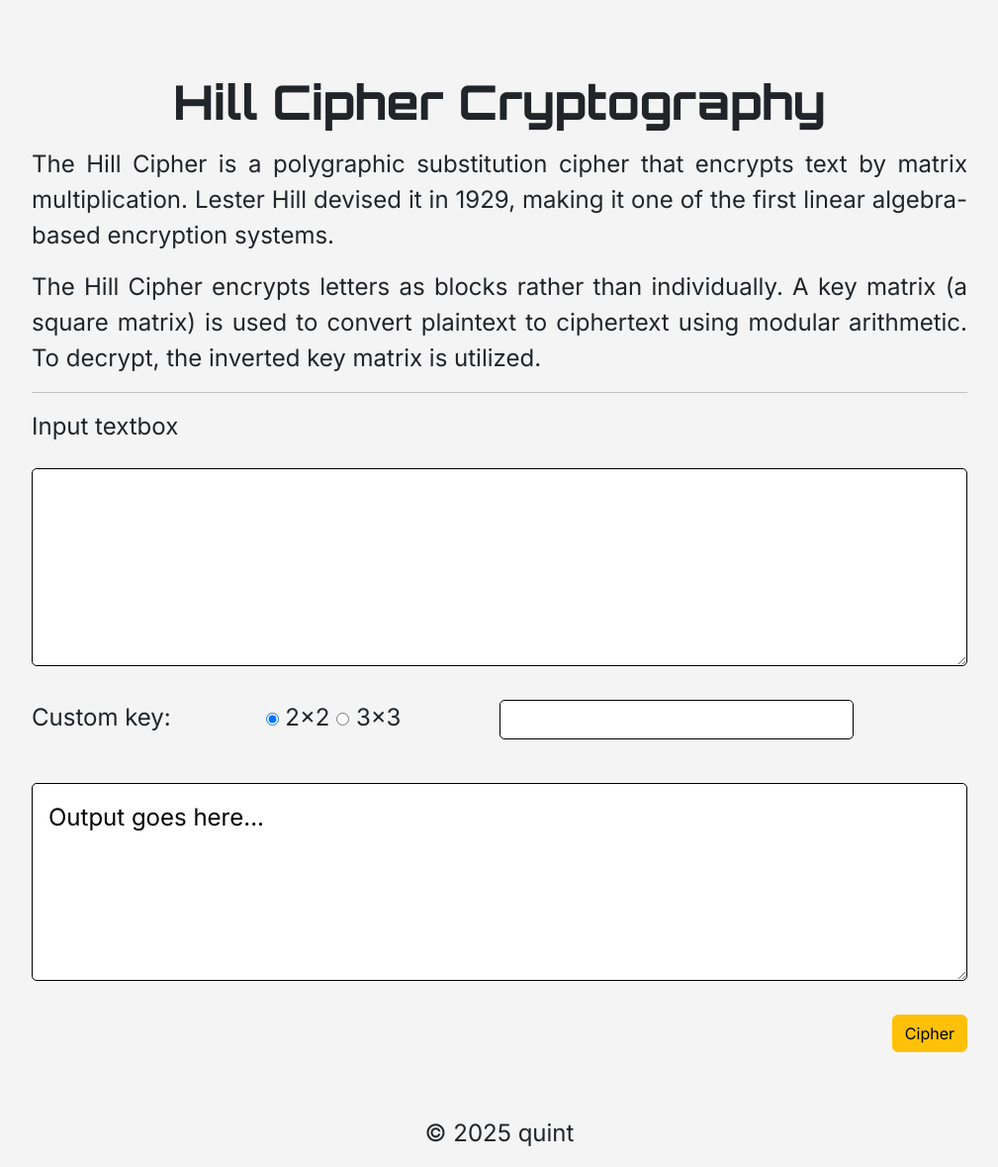
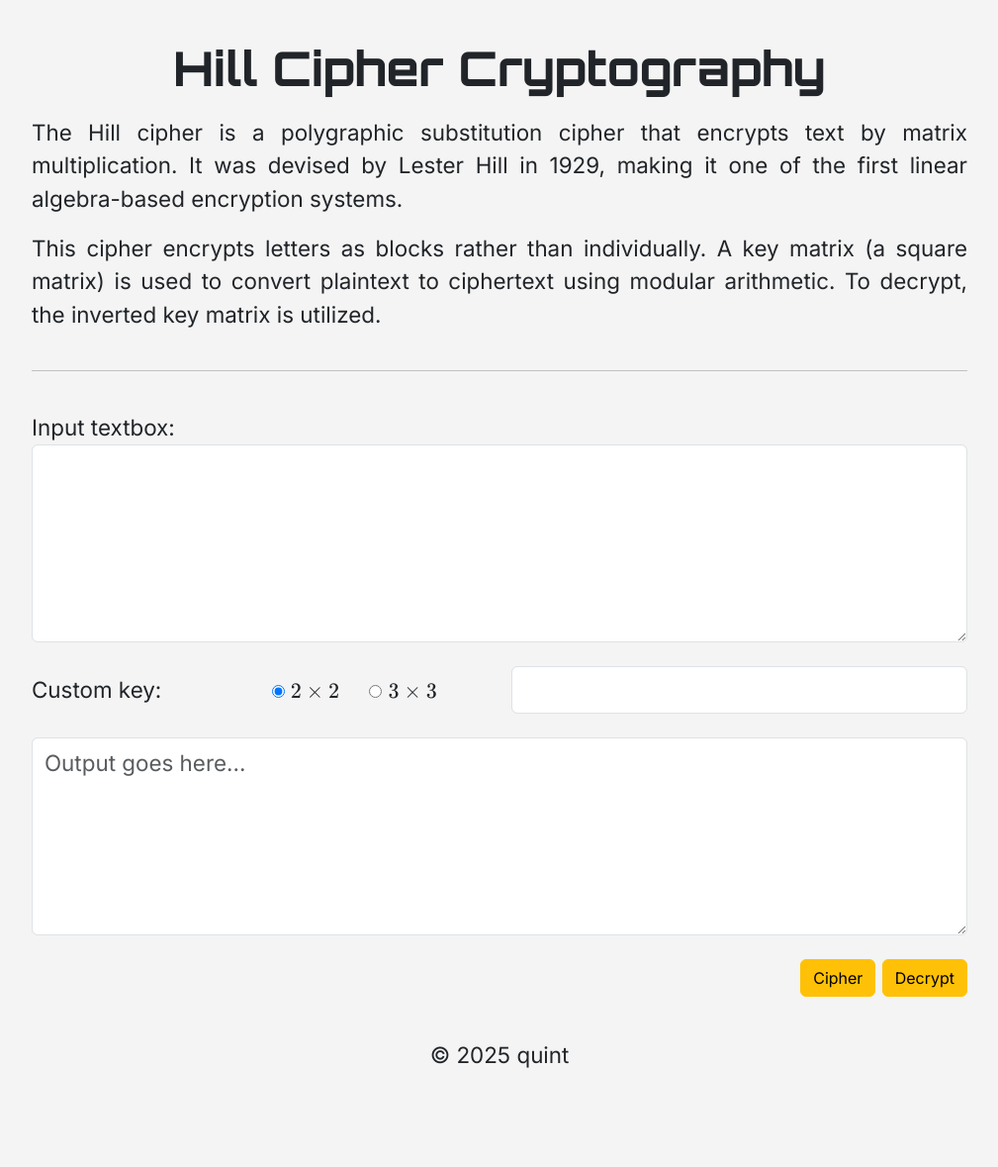
Before and after one commit to pyquint/fieldsecure, a Flask app: page /hill-cipher in a window 1280 px wide. Shown: the part 120-1299 px from the top of the page at 99% size, without its empty margins (135-1144 px from the left). After the commit the page ends 1199 px from the top, so only its background shows below. Run offline with Flask 3, Linux system fonts and the light colour scheme.

Commit message:
hill cipher page improvements, initial work on rsa

```diff
--- a/app/__init__.py
+++ b/app/__init__.py
@@ -26,5 +26,6 @@ def create_app(config_class=Config):
     app.register_blueprint(main_bp)
 
     app.jinja_env.globals.update(zip=zip)
+    app.jinja_env.globals.update(len=len)
 
     return app
--- a/app/hill_cipher/routes.py
+++ b/app/hill_cipher/routes.py
@@ -1,17 +1,12 @@
-import re
+from math import isqrt
 
 import numpy as np
-from flask import jsonify, render_template, request, session
+import sympy as sp
+from flask import Response, jsonify, render_template, request, session
 
+import app.mathutils as mu
+import app.types as at
 from app.hill_cipher import bp
-from app.mathutils import (
-    column_vector,
-    index_c,
-    is_invertible,
-    np_to_latex,
-    square_matrix_from_str,
-    str_from_ndarray,
-)
 from app.types import ColumnVector, Matrix
 
 
@@ -21,50 +16,74 @@ def hill_cipher():
 
 
 @bp.route("/api/hill-cipher", methods=["GET", "POST"])
-def hill_cipher_api():
-    message: str = request.args.get("message", "").strip()
-    key: str = request.args.get("key", "").strip()
-    # k is either 2 or 3
-    k = request.args.get("k", type=int)
+def hill_cipher_api() -> Response:
+    message: str = request.args.get("message", "").strip().upper()
+    key: str = request.args.get("key", "").strip().upper()
+    keysize: int = request.args.get("keysize", type=int)
+    mode: str = request.args.get("mode", "").strip().lower()
+
+    if not key.isalpha():
+        return jsonify(message="Key must be letters only."), 400
+    elif len(key) != keysize:
+        return jsonify(message="Non-matching key and key size."), 400
+
+    keysize: int = len(key)
 
     # remove special characters
-    message = re.sub("[^a-zA-Z0-9 \n.]", "", message)
+    # message = re.sub(r"[^a-zA-Z0-9 \n.]", "", message)
+    # print(f"only letters: {message=}")
 
     # split message into k-length chunks
-    msg_chunks: list[str] = split_to_chunks(message, k)
+    msg_chunks: list[str] = split_to_chunks(message, isqrt(keysize))
     message = "".join(msg_chunks)
 
-    print(f"{message=}")
+    print(f"\n{message=}")
     print(f"{key=}")
-    print(f"{k=}")
+    print(f"{mode=}")
+    print(f"{keysize=}")
 
     print(f"{msg_chunks=}")
 
     # column vector representation of the chunks, in letters
     msg_chunk_char_vectors: list[ColumnVector[np.str_]] = [
-        column_vector(chunk) for chunk in msg_chunks
+        mu.column_vector(chunk) for chunk in msg_chunks
     ]
     print(f"{msg_chunk_char_vectors=}")
 
     # convert the letters in the chunks into alphabet indices
     msg_num_chunks: list[list[int]] = [
-        [index_c(c) for c in chunk] for chunk in msg_chunks
+        [mu.index_c(c) for c in chunk] for chunk in msg_chunks
     ]
     print(f"{msg_num_chunks=}")
 
     # column vector representation of the chunks, in indices
     msg_chunk_num_vectors: list[ColumnVector[np.int_]] = [
-        column_vector(chunk) for chunk in msg_num_chunks
+        mu.column_vector(chunk) for chunk in msg_num_chunks
     ]
     print(f"{msg_chunk_num_vectors=}")
 
-    key_matrix: Matrix[np.int_] = square_matrix_from_str(key)
+    key_matrix: Matrix[np.int_] = mu.square_matrix_from_str(key)
     print(f"{key_matrix=}")
 
-    # example non-invertible matrix: np.array([[9, 6], [12, 8]])
-    print("Is the key matrix invertible?", is_invertible(key_matrix))
-    if not is_invertible(key_matrix):
-        return jsonify(message="Key matrix is not invertible."), 500
+    if mode == "decrypt":
+        # use the inverse to decrypt
+        det = mu.det(key_matrix) % 26
+        print(f"{det=}")
+
+        modinv = sp.mod_inverse(det, 26)
+        print(f"{modinv=}")
+
+        adjugate: sp.Matrix = (
+            sp.Matrix(key_matrix).adjugate().applyfunc(lambda x: (x + 26) % 26)
+        )
+        print(f"{adjugate=}")
+
+        key_matrix = modinv * adjugate % 26
+        print(f"inverse_key_matrix={key_matrix}")
+
+    elif not mu.is_invertible(key_matrix):
+        # example non-invertible matrix: np.array([[9, 6], [12, 8]])
+        return jsonify(message="Key matrix is not invertible."), 400
 
     dot_products: list[ColumnVector[np.int_]] = [
         np.dot(key_matrix, vectors) for vectors in msg_chunk_num_vectors
@@ -76,30 +95,30 @@ def hill_cipher_api():
     ]
     print(f"{products_modulos=}")
 
-    output_chunks = [str_from_ndarray(vector) for vector in products_modulos]
+    output_chunks = [mu.str_from_ndarray(vector) for vector in products_modulos]
     print(f"{output_chunks=}")
 
-    output_chunk_char_vectors = [column_vector(chunk) for chunk in output_chunks]
+    output_chunk_char_vectors = [mu.column_vector(chunk) for chunk in output_chunks]
 
     output = "".join(output_chunks)
-    print(f"{output=}")
+    print(f"{output=}\n")
 
     response = {
-        "parameters": {"message": message, "key": key, "k": k},
-        "key_matrix": np_to_latex(key_matrix),
+        "parameters": {"message": message, "key": key, "k": keysize},
+        "key_matrix": mu.np_to_latex(key_matrix),
         "message_chunks": msg_chunks,
         "message_chunk_vectors": [
-            np_to_latex(vector) for vector in msg_chunk_char_vectors
+            mu.np_to_latex(vector) for vector in msg_chunk_char_vectors
         ],
         "message_chunk_num_vectors": [
-            np_to_latex(vector) for vector in msg_chunk_num_vectors
+            mu.np_to_latex(vector) for vector in msg_chunk_num_vectors
         ],
         "key_vector_dot_products": [
-            np_to_latex(dot_product) for dot_product in dot_products
+            mu.np_to_latex(dot_product) for dot_product in dot_products
         ],
-        "product_modulos": [np_to_latex(modulo) for modulo in products_modulos],
+        "product_modulos": [mu.np_to_latex(modulo) for modulo in products_modulos],
         "output_chunk_char_vectors": [
-            np_to_latex(vector) for vector in output_chunk_char_vectors
+            mu.np_to_latex(vector) for vector in output_chunk_char_vectors
         ],
         "output_char_chunks": output_chunks,
         "output": output,
@@ -119,7 +138,7 @@ def render_subtemplate():
 
 @bp.app_template_filter()
 def nptl(nparray: np.ndarray):
-    return np_to_latex(nparray)
+    return mu.np_to_latex(nparray)
 
 
 @bp.app_template_filter()
--- a/app/static/css/styles.scss.css
+++ b/app/static/css/styles.scss.css
@@ -9,37 +9,37 @@ input[type='number'] {
 h1 {
   font-family: 'Orbitron';
   font-weight: 800;
-  margin-top: 32px;
+  margin-top: 16px;
   margin-bottom: 16px; }
 
 h2 {
   font-family: 'Orbitron';
   font-weight: 800;
-  margin-top: 32px;
+  margin-top: 16px;
   margin-bottom: 16px; }
 
 h3 {
   font-family: 'Orbitron';
   font-weight: 800;
-  margin-top: 32px;
+  margin-top: 16px;
   margin-bottom: 16px; }
 
 h4 {
   font-family: 'Orbitron';
   font-weight: 800;
-  margin-top: 32px;
+  margin-top: 16px;
   margin-bottom: 16px; }
 
 h5 {
   font-family: 'Orbitron';
   font-weight: 800;
-  margin-top: 32px;
+  margin-top: 16px;
   margin-bottom: 16px; }
 
 h6 {
   font-family: 'Orbitron';
   font-weight: 800;
-  margin-top: 32px;
+  margin-top: 16px;
   margin-bottom: 16px; }
 
 @media (min-width: 1200px) {
@@ -61,20 +61,34 @@ textarea,
   padding: 50px;
   margin-top: 16px;
   margin-bottom: 16px;
-  text-align: center; }
+  text-align: center;
+  width: 100%;
+  max-width: 100%;
+  height: 100%;
+  max-height: 500px;
+  overflow-x: auto;
+  overflow-y: auto;
+  white-space: nowrap; }
 
 textarea {
   padding-top: 16px;
   padding-left: 16px;
   height: 200px;
-  width: 100%;
   -webkit-box-sizing: border-box;
   -moz-box-sizing: border-box;
   box-sizing: border-box; }
 
+textarea[name="message-field"],
+textarea[name="output-field"],
+input[name="message-field"],
+input[name="output-field"] {
+  width: 100%;
+  padding-top: 8px;
+  padding-bottom: 8px; }
+
 body {
-  font-family: 'Inter';
-  font-size: 24px;
+  font-family: "Inter";
+  font-size: 1.4rem;
   display: flex;
   flex-direction: column;
   background-color: #f4f4f4;
@@ -84,7 +98,7 @@ body {
 
 header {
   background-color: #0274F9;
-  margin-bottom: 32px; }
+  margin-bottom: 16px; }
 
 main {
   flex: 1; }
@@ -108,17 +122,14 @@ h2 {
 h3 {
   font-size: 32px; }
 
-label {
-  margin-bottom: 8px; }
-
 h1,
 h2 {
-  margin-top: 42px; }
+  margin-bottom: 1.2rem; }
 
 .learn-section {
+  margin-top: 5rem;
   clear: both; }
 
-label,
 button {
   margin-bottom: 1em; }
 
@@ -175,6 +186,14 @@ input[name="key-field"] {
 table th,
 td {
   border: 1px solid black;
-  font-size: 16px; }
+  font-size: 1.4rem; }
+
+hr {
+  margin-top: 2.5rem;
+  margin-bottom: 2.5rem; }
+
+.form-control {
+  font-family: "Inter";
+  font-size: 1.4rem; }
 
 /*# sourceMappingURL=styles.scss.css.map */
--- a/app/static/js/api.js
+++ b/app/static/js/api.js
@@ -1,35 +1,27 @@
 $(function () {
-    $("#hill-cipher-btn").on({
+    $("[name=output-field]").val("");
+    $("#copy-btn").hide();
+
+    $(".hill-cipher-btn").on({
         click: function () {
+            $("#key-field").removeClass("is-invalid");
             $(".learn-section").html("");
+            $("[name=output-field]").val("");
+
             const message = $("[name=message-field]").val().toUpperCase();
             const key = $("[name=key-field]").val().toUpperCase();
-            const k = $("[name=k]").val();
-            encryptWithHillCipher({ message, key, k });
-        }
-    });
+            const keysize = $("[name=keysize]:checked").val();
+            const mode = $(this).data("mode");
 
-    $("#rsa-cipher-btn").on({
-        click: function () {
-            const message = $("[name=message-field]").val().toUpperCase();
-            const key = $("[name=key-field]").val().toUpperCase();
-            console.log(message);
-            console.log(key);
-            encryptWithRSA(message, key);
-        }
-    });
-});
-
-
-function encryptWithHillCipher(params) {
             $.ajax({
                 type: "GET",
                 url: "api/hill-cipher",
-        data: params,
+                data: { message, key, keysize, mode },
                 contentType: "application/json",
 
                 success: function (response) {
-            $("[name=output-field]").text(response.output);
+                    $("[name=output-field]").val(response.output);
+                    $("#copy-btn").show();
 
                     fetch("render-subtemplate")
                         .then(response => response.text())
@@ -40,13 +32,95 @@ function encryptWithHillCipher(params) {
                         .catch(error => console.error("Error:", error));
                 },
 
-        error: function (XMLHttpRequest, textStatus, errorThrown) {
-            console.log("XMLHttpRequest: " + XMLHttpRequest + "\nStatus: " + textStatus + "\nError: " + errorThrown);
+                error: function (xhr) {
+                    let errorJSON = JSON.parse(xhr.responseText);
+                    console.log(errorJSON);
+
+                    $("#key-field").addClass("is-invalid");
+                    $("#key-error").text(errorJSON.message);
                 }
             });
         }
+    });
 
-function encryptWithRSA(message, key) {
+    var timeout;
+
+    $("#copy-btn").on({
+        click: function () {
+            const messageField = $("[name=message-field]");
+            messageField.val($("[name=output-field]").val());
+
+            messageField.removeClass("highlight");
+
+            setTimeout(function () {
+                messageField.addClass("highlight");
+            }, 60);
+
+            if (timeout) {
+                clearTimeout(timeout);
+            }
+
+            timeout = setTimeout(function () {
+                messageField.removeClass("highlight");
+            }, 1000);
+        }
+    });
+});
+
+
+$(function () {
+    $("#rsa-generate-keys-btn").on({
+        click: function () {
+            $("#prime-p").removeClass("is-invalid");
+            $("#prime-q").removeClass("is-invalid");
+
+            let p = $("#prime-p").val();
+            let q = $("#prime-q").val();
+
+            // p = (p !== null && p !== undefined) ? parseInt(p) : null;
+            // q = (q !== null && q !== undefined) ? parseInt(q) : null;
+
+            // console.log({ p, q });
+
+            $.ajax({
+                url: "/rsa_generate_keys",
+                type: "POST",
+                data: JSON.stringify({ p, q }),
+                contentType: "application/json",
+
+                success: function (response) {
+                    $("#prime-p").val(response.p);
+                    $("#prime-q").val(response.q);
+
+                    $("[name=public-key").val("(" + response.public_key[0] + ", " + response.public_key[1] + ")");
+                    $("[name=private-key").val("(" + response.private_key[0] + ", " + response.private_key[1] + ")");
+                },
+
+                error: function (xhr) {
+                    // console.log(xhr.responseText)
+                    let errorJSON = JSON.parse(xhr.responseText);
+                    // console.log(errorJSON);
+
+                    for (let key in errorJSON) {
+                        for (let error in errorJSON[key]) {
+                            // console.log("key msg: " + error);
+                            $("#prime-" + key).addClass("is-invalid");
+                            $("#error-" + key).text(errorJSON[key][error])
+                        }
+                    }
+                    window.MathJax.typeset();
+                }
+            });
+        }
+    });
+
+    $("#rsa-encrypt-btn").on({
+        click: function () {
+            const message = $("[name=message-field]").val();
+            const key = $("[name=key-field]").val();
+            console.log("message: " + message);
+            console.log(key);
+
             $.ajax({
                 type: "GET",
                 url: "/api/rsa",
@@ -59,8 +133,36 @@ function encryptWithRSA(message, key) {
                     window.MathJax.typeset();
                 },
 
-        error: function (XMLHttpRequest, textStatus, errorThrown) {
-            console.log("XMLHttpRequest: " + XMLHttpRequest + "\nStatus: " + textStatus + "\nError: " + errorThrown);
+                error: function (xhr, textStatus, errorThrown) {
+                    console.log("xhr: " + xhr + "\nStatus: " + textStatus + "\nError: " + errorThrown);
                 }
             });
         }
+    });
+
+    $("#rsa-decrypt-btn").on({
+        click: function () {
+            const message = $("[name=message-field]").val().toUpperCase();
+            const key = $("[name=key-field]").val().toUpperCase();
+            console.log(message);
+            console.log(key);
+
+            $.ajax({
+                type: "GET",
+                url: "/api/rsa",
+                data: { message: message, key: key },
+                contentType: "application/json",
+
+                success: function (response) {
+                    $("[name=output-field]").text(response.output);
+                    $(".learn-section").html(response.template);
+                    window.MathJax.typeset();
+                },
+
+                error: function (xhr, textStatus, errorThrown) {
+                    console.log("xhr: " + xhr + "\nStatus: " + textStatus + "\nError: " + errorThrown);
+                }
+            });
+        }
+    });
+});
--- a/app/static/sass/styles.scss
+++ b/app/static/sass/styles.scss
@@ -1,3 +1,7 @@
+$body-font: 'Inter';
+$body-font-size: 1.4rem;
+$hr-margin: 2.5rem;
+
 input[type='number'] {
     -moz-appearance: textfield;
     /*For FireFox*/
@@ -15,7 +19,7 @@ input[type='number'] {
     h#{$index} {
         font-family: 'Orbitron';
         font-weight: 800;
-        margin-top: 32px;
+        margin-top: 16px;
         margin-bottom: 16px;
     }
 }
@@ -37,6 +41,7 @@ textarea,
     background-color: white; // #EFF5FA;
     border: 1px solid black;
     border-radius: 5px;
+    // max-height: 100%;
 }
 
 .step {
@@ -44,22 +49,40 @@ textarea,
     margin-top: 16px;
     margin-bottom: 16px;
     text-align: center;
+
+    width: 100%;
+    max-width: 100%;
+
+    height: 100%;
+    max-height: 500px;
+
+    overflow-x: auto;
+    overflow-y: auto;
+    white-space: nowrap;
 }
 
 textarea {
     padding-top: 16px;
     padding-left: 16px;
     height: 200px;
-    width: 100%;
 
     -webkit-box-sizing: border-box;
     -moz-box-sizing: border-box;
     box-sizing: border-box;
 }
 
+textarea[name="message-field"],
+textarea[name="output-field"],
+input[name="message-field"],
+input[name="output-field"] {
+    width: 100%;
+    padding-top: 8px;
+    padding-bottom: 8px;
+}
+
 body {
-    font-family: 'Inter';
-    font-size: 24px;
+    font-family: $body-font;
+    font-size: $body-font-size;
 
     display: flex;
     flex-direction: column;
@@ -72,7 +95,7 @@ body {
 
 header {
     background-color: #0274F9;
-    margin-bottom: 32px;
+    margin-bottom: 16px;
 }
 
 main {
@@ -95,7 +118,6 @@ header #title {
 
 h1 {
     font-size: 48px;
-
 }
 
 h2 {
@@ -107,16 +129,13 @@ h3 {
     font-size: 32px;
 }
 
-label {
-    margin-bottom: 8px;
-}
-
 h1,
 h2 {
-    margin-top: 42px;
+    margin-bottom: 1.2rem;
 }
 
 .learn-section {
+    margin-top: 5rem;
     clear: both;
 }
 
@@ -156,7 +175,6 @@ h2 {
 //     flex-direction: column;
 // }
 
-label,
 button {
     margin-bottom: 1em;
 }
@@ -321,5 +339,15 @@ input[name="key-field"] {
 table th,
 td {
     border: 1px solid black;
-    font-size: 16px;
+    font-size: $body-font-size;
 }
+
+hr {
+    margin-top: $hr-margin;
+    margin-bottom: $hr-margin;
+}
+
+.form-control {
+    font-family: $body-font;
+    font-size: $body-font-size;
+}
--- a/app/templates/ciphers/hill-cipher.html
+++ b/app/templates/ciphers/hill-cipher.html
@@ -1,42 +1,77 @@
 {% extends "layout.html" %}
 
 {% block title %}
-    FieldSecure - Hill Cipher
+    Hill Cipher
 {% endblock title %}
 
 {% block content %}
+    <style>
+        #key-field {
+            width: 100%;
+        }
+
+        #message-field.highlight {
+            animation: highlight 1s ease-in-out;
+        }
+
+        @keyframes highlight {
+            0% {
+                background-color: LightGoldenRodYellow;
+            }
+
+            100% {
+                background-color: none;
+            }
+        }
+    </style>
+
     <div class="container mt-4">
         <h1 class="text-center">Hill Cipher Cryptography</h1>
 
         <p class="justify">
-            The Hill Cipher is a polygraphic substitution cipher that encrypts text by matrix multiplication. Lester Hill devised it in 1929, making it one of the first linear algebra-based encryption systems.
+            The Hill cipher is a polygraphic substitution cipher that encrypts text by matrix multiplication. It was devised by Lester Hill in 1929, making it one of the first linear algebra-based encryption systems.
         </p>
 
         <p class="justify">
-            The Hill Cipher encrypts letters as blocks rather than individually. A key matrix (a square matrix) is used to convert plaintext to ciphertext using modular arithmetic. To decrypt, the inverted key matrix is utilized.
+            This cipher encrypts letters as blocks rather than individually. A key matrix (a square matrix) is used to convert plaintext to ciphertext using modular arithmetic. To decrypt, the inverted key matrix is utilized.
         </p>
+
         <hr />
-        <label for="message-field">Input textbox</label>
-        <textarea name="message-field" class="mb-4" autocapitalize="on"></textarea>
 
-        <div class="row g-0 row-cols-3 mb-4">
-            <div class="col-3">
+        <label for="message-field">Input textbox:</label>
+        <textarea name="message-field" id="message-field" class="form-control mb-4" autocapitalize="on"></textarea>
+
+        <div class="row mb-4 align-items-center">
+            <div class="col-lg-3">
                 <label for="key-field">Custom key:</label>
             </div>
-            <div class="col-3">
-                <input type="radio" id="btn-2x2" name="k" value="2" checked="true" />
-                <label for="html">2x2</label>
-                <input type="radio" id="btn-3x3" name="k" value="3" />
-                <label for="css">3x3</label>
+            <div class="col-lg-3">
+                <input type="radio" id="btn-2x2" name="keysize" value="4" checked="true" />
+                <label for="btn-2x2" class="me-4">$2 \times 2$</label>
+                <input type="radio" id="btn-3x3" name="keysize" value="9" />
+                <label for="btn-3x3">$3 \times 3$</label>
             </div>
             <div class="col">
-                <input name="key-field" id="key-field" type="text" autocapitalize="on" />
+                <input name="key-field" id="key-field" class="form-control" type="text" autocapitalize="on" />
+                <div id="key-error" class="invalid-feedback">Key matrix is not invertible.</div>
             </div>
         </div>
 
-        <textarea name="output-field" class="mb-4" placeholder="Output" readonly autocapitalize="on">Output goes here...</textarea>
+        <textarea name="output-field"
+                  class="form-control mb-4"
+                  placeholder="Output goes here..."
+                  readonly
+                  autocapitalize="on"></textarea>
 
-        <button class="btn btn-warning float-end" id="hill-cipher-btn">Cipher</button>
+        <div class="float-end">
+            <button class="btn btn-warning" id="copy-btn">Copy output to input</button>
+            <button class="btn btn-warning hill-cipher-btn" id="encrypt-btn" data-mode="encrypt" data->
+                Cipher
+            </button>
+            <button class="btn btn-warning hill-cipher-btn" id="decrypt-btn" data-mode="decrypt">
+                Decrypt
+            </button>
+        </div>
 
         <div class="learn-section mb-4"></div>
     </div>
@@ -44,15 +79,13 @@
     <script>
         $(function() {
             function setMaxLength() {
-                var maxlength = $("input[name='k']:checked").val() ** 2;
+                var maxlength = $("input[name='keysize']:checked").val();
                 $("#key-field").attr("maxlength", maxlength);
             }
 
-            // on page load
             setMaxLength();
 
-            // on radio button click
-            $("input[name='k']").on("change", setMaxLength);
+            $("input[name='keysize']").on("change", setMaxLength);
         });
     </script>
 
```
Also changed, not shown: app/mathutils.py (+49 -14 lines), app/rsa/routes.py (+59 -1 lines), app/templates/ciphers/rsa.html (+46 -46 lines), app/templates/learn/_hill-cipher.html (+26 -15 lines), 3 other files. Lines whose indentation alone changed are shown as unchanged.
